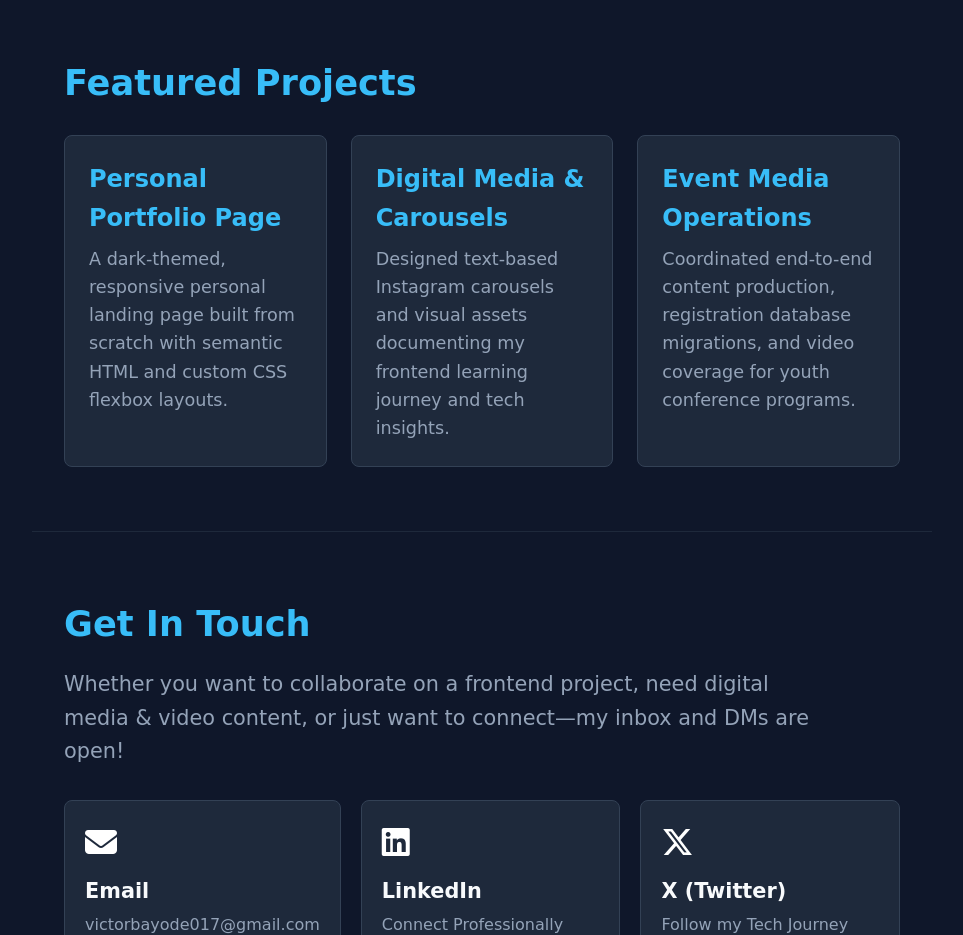
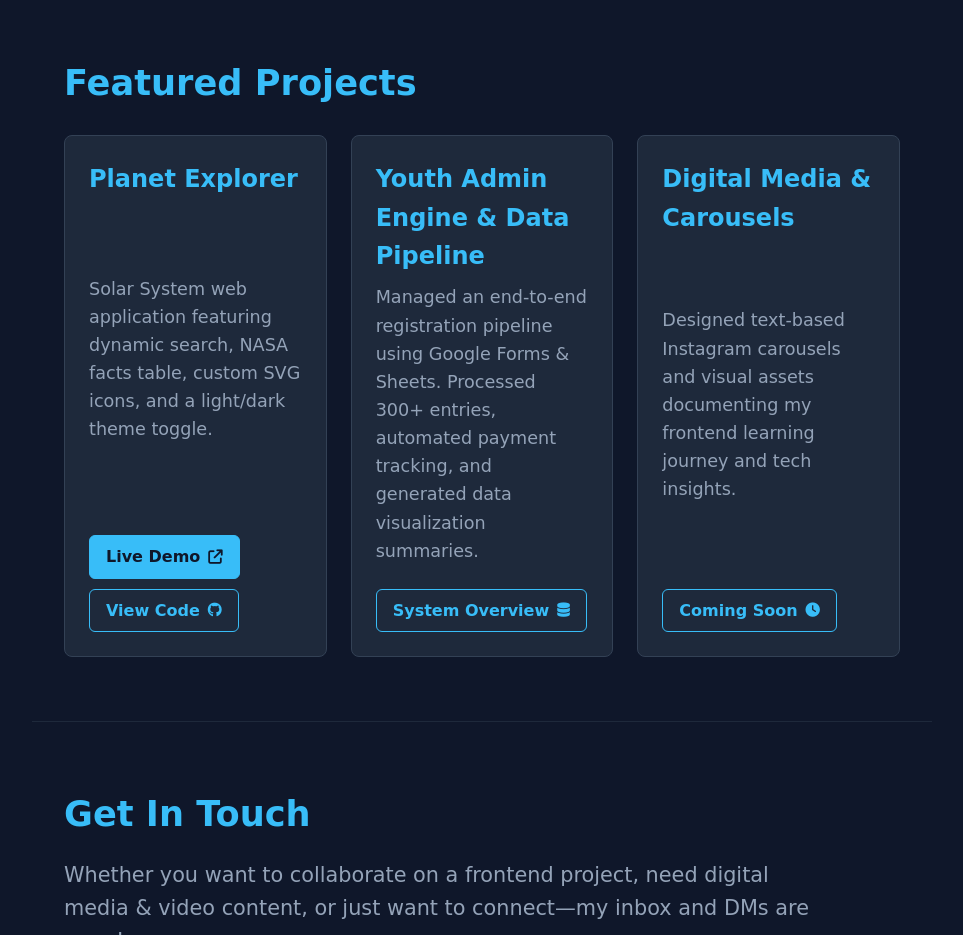
Before and after one commit to tolu021/vee-portfolio, a plain HTML site: page index.html in a window 1280 px wide. Shown: the part 1500-2435 px from the top of the page, without its empty margins (158-1121 px from the left). Drawn offline with Linux system fonts and the light colour scheme; a web font is replaced by a local one.

Commit message:
Update featured project cards with working buttons and admin engine

```diff
--- a/index.html
+++ b/index.html
@@ -1,5 +1,6 @@
 <!DOCTYPE html>
 <html lang="en">
+
 <head>
   <meta charset="UTF-8">
   <meta name="viewport" content="width=device-width, initial-scale=1.0">
@@ -11,12 +12,14 @@
   <!-- Main Stylesheet -->
   <link rel="stylesheet" href="style2.css">
 </head>
+
 <body>
 
   <!-- NAVBAR -->
   <header class="navbar">
     <div class="logo">
-      <img src="profile.jpg" alt="Victor Bayode" style="width: 32px; height: 32px; border-radius: 50%; object-fit: cover; vertical-align: middle; margin-right: 8px;">
+      <img src="profile.jpg" alt="Victor Bayode"
+        style="width: 32px; height: 32px; border-radius: 50%; object-fit: cover; vertical-align: middle; margin-right: 8px;">
       Victor (Vee)
     </div>
     <nav>
@@ -33,7 +36,8 @@
     <h1 class="hero-title">Victor.</h1>
     <h2 class="hero-subtitle">Building at the intersection of tech & media.</h2>
     <p class="hero-description">
-      Final-year Computer Science student at LASUSTECH. Frontend developer in training, mobile videographer, and digital media lead crafting clean web interfaces and visual stories.
+      Final-year Computer Science student at LASUSTECH. Frontend developer in training, mobile videographer, and digital
+      media lead crafting clean web interfaces and visual stories.
     </p>
     <div class="hero-buttons">
       <a href="#projects" class="btn primary-btn">View My Work</a>
@@ -45,7 +49,8 @@
   <section id="about" class="section">
     <h2 class="section-title">About Me</h2>
     <p class="section-text">
-      I'm a Computer Science student and frontend developer passionate about building clean, responsive user interfaces and engaging digital content. I focus on bringing modern design concepts to life through code and media creation.
+      I'm a Computer Science student and frontend developer passionate about building clean, responsive user interfaces
+      and engaging digital content. I focus on bringing modern design concepts to life through code and media creation.
     </p>
   </section>
 
@@ -73,29 +78,52 @@
     <h2 class="section-title">Featured Projects</h2>
     <div class="projects-grid">
 
+      <!-- Planet Explorer Capstone Project -->
       <div class="project-card">
-          <h3>Personal Portfolio Page</h3>
-          <p>A dark-themed, responsive personal landing page built from scratch with semantic HTML and custom CSS flexbox layouts.</p>
+        <h3>Planet Explorer</h3>
+        <p>Solar System web application featuring dynamic search, NASA facts table, custom SVG icons, and a light/dark theme toggle.</p>
+        <div class="project-links">
+          <a href="https://capstone-project-personal.vercel.app" target="_blank" rel="noopener noreferrer" class="btn-demo">
+            Live Demo <i class="fa-solid fa-arrow-up-right-from-square"></i>
+          </a>
+          <a href="https://github.com/tolu021/capstone-project-personal" target="_blank" rel="noopener noreferrer" class="btn-code">
+            View Code <i class="fa-brands fa-github"></i>
+          </a>
+        </div>
       </div>
 
+      <!-- Youth Convention Admin Engine -->
+      <div class="project-card">
+        <h3>Youth Admin Engine & Data Pipeline</h3>
+        <p>Managed an end-to-end registration pipeline using Google Forms & Sheets. Processed 300+ entries, automated payment tracking, and generated data visualization summaries.</p>
+        <div class="project-links">
+          <a href="#contact" class="btn-code">
+            System Overview <i class="fa-solid fa-database"></i>
+          </a>
+        </div>
+      </div>
+
+      <!-- Digital Media & Carousels -->
       <div class="project-card">
         <h3>Digital Media & Carousels</h3>
         <p>Designed text-based Instagram carousels and visual assets documenting my frontend learning journey and tech insights.</p>
+        <div class="project-links">
+          <a href="#contact" class="btn-code">
+            Coming Soon <i class="fa-solid fa-clock"></i>
+          </a>
         </div>
-
-        <div class="project-card">
-          <h3>Event Media Operations</h3>
-          <p>Coordinated end-to-end content production, registration database migrations, and video coverage for youth conference programs.</p>
       </div>
 
     </div>
   </section>
 
+
   <!-- CONTACT SECTION -->
   <section id="contact" class="section">
     <h2 class="section-title">Get In Touch</h2>
     <p class="section-text">
-      Whether you want to collaborate on a frontend project, need digital media & video content, or just want to connect—my inbox and DMs are open!
+      Whether you want to collaborate on a frontend project, need digital media & video content, or just want to
+      connect—my inbox and DMs are open!
     </p>
 
     <div class="contact-grid">
@@ -107,7 +135,8 @@
       </a>
 
       <!-- LinkedIn Card -->
-      <a href="https://www.linkedin.com/in/victor-bayode-620a27369/" target="_blank" rel="noopener noreferrer" class="contact-card">
+      <a href="https://www.linkedin.com/in/victor-bayode-620a27369/" target="_blank" rel="noopener noreferrer"
+        class="contact-card">
         <div class="contact-icon"><i class="fa-brands fa-linkedin"></i></div>
         <h3>LinkedIn</h3>
         <p>Connect Professionally</p>
@@ -142,4 +171,5 @@
   </footer>
 
 </body>
+
 </html>
--- a/style2.css
+++ b/style2.css
@@ -274,3 +274,62 @@ body {
 .contact-card:hover .fa-x-twitter { color: #ffffff; }  /* X White/Light */
 .contact-card:hover .fa-instagram { color: #e4405f; }  /* Instagram Pink */
 .contact-card:hover .fa-whatsapp { color: #25d366; }   /* WhatsApp Green */
+
+/* PROJECT CARD CONTAINER FIX */
+.project-card {
+  display: flex;
+  flex-direction: column;
+  justify-content: space-between;
+}
+
+.project-links {
+  display: flex;
+  align-items: center;
+  gap: 10px;
+  margin-top: 1.5rem;
+  flex-wrap: wrap;
+}
+
+/* BUTTON BASE STYLES */
+.btn-demo, .btn-code {
+  display: inline-flex;
+  align-items: center;
+  gap: 8px;
+  padding: 8px 16px;
+  border-radius: 6px;
+  font-size: 1rem;
+  font-weight: 600;
+  text-decoration: none;
+  transition: all 0.2s ease-in-out;
+}
+
+/* LIVE DEMO BUTTON (CYAN SOLID) */
+.btn-demo {
+  background-color: #38bdf8;
+  color: #0f172a !important;
+  border: 1px solid #38bdf8;
+}
+
+.btn-demo:hover {
+  background-color: #0284c7;
+  border-color: #0284c7;
+  transform: translateY(-2px);
+  box-shadow: 0 4px 12px rgba(56, 189, 248, 0.3);
+}
+
+/* VIEW CODE BUTTON (OUTLINE STYLE) */
+.btn-code {
+  background-color: transparent;
+  color: #38bdf8 !important;
+  border: 1px solid #38bdf8;
+}
+
+.btn-code:hover {
+  background-color: rgba(56, 189, 248, 0.1);
+  transform: translateY(-2px);
+  box-shadow: 0 4px 12px rgba(56, 189, 248, 0.2);
+}
+
+.btn-demo i, .btn-code i {
+  font-size: 0.9rem;
+}
```
Lines whose indentation alone changed are shown as unchanged.
